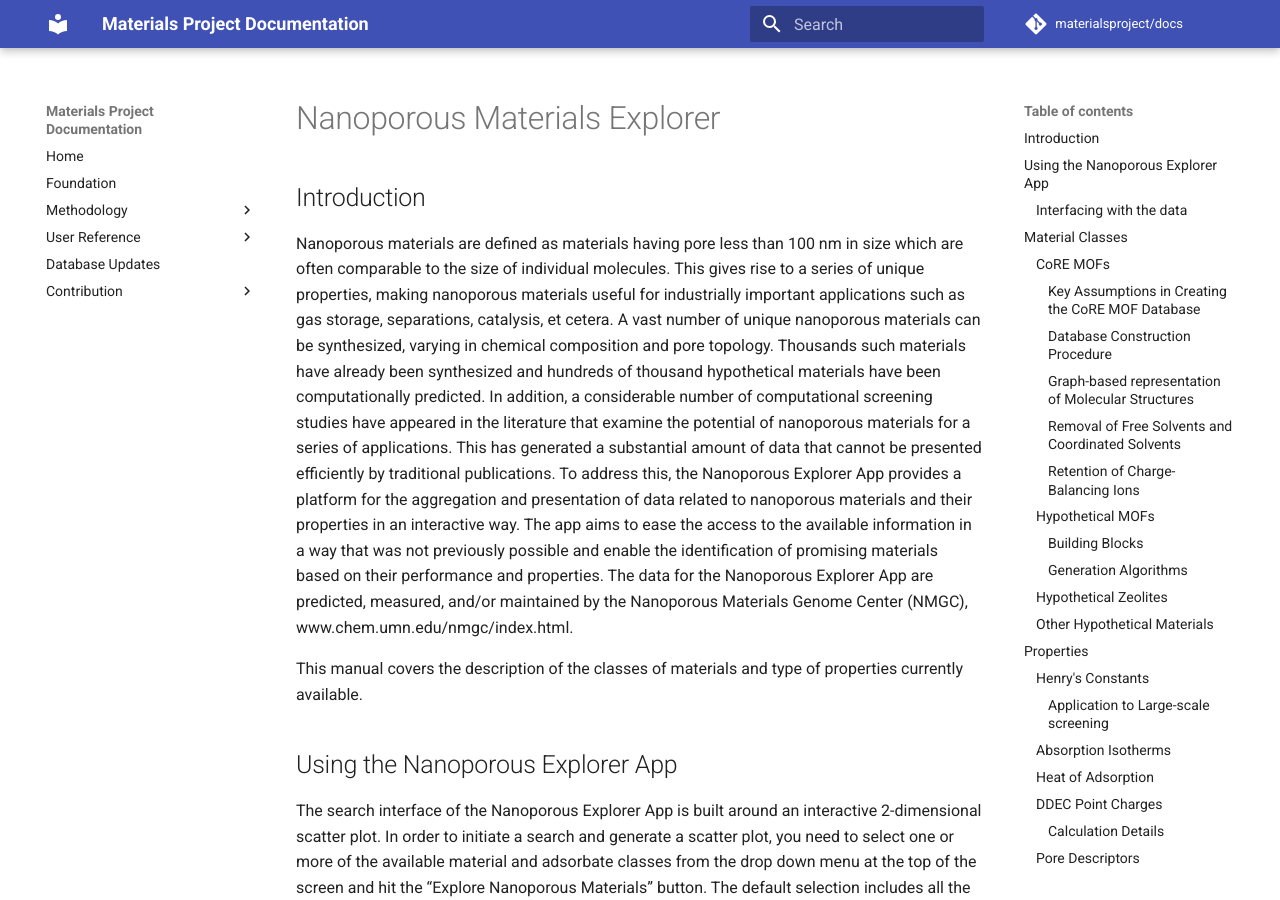
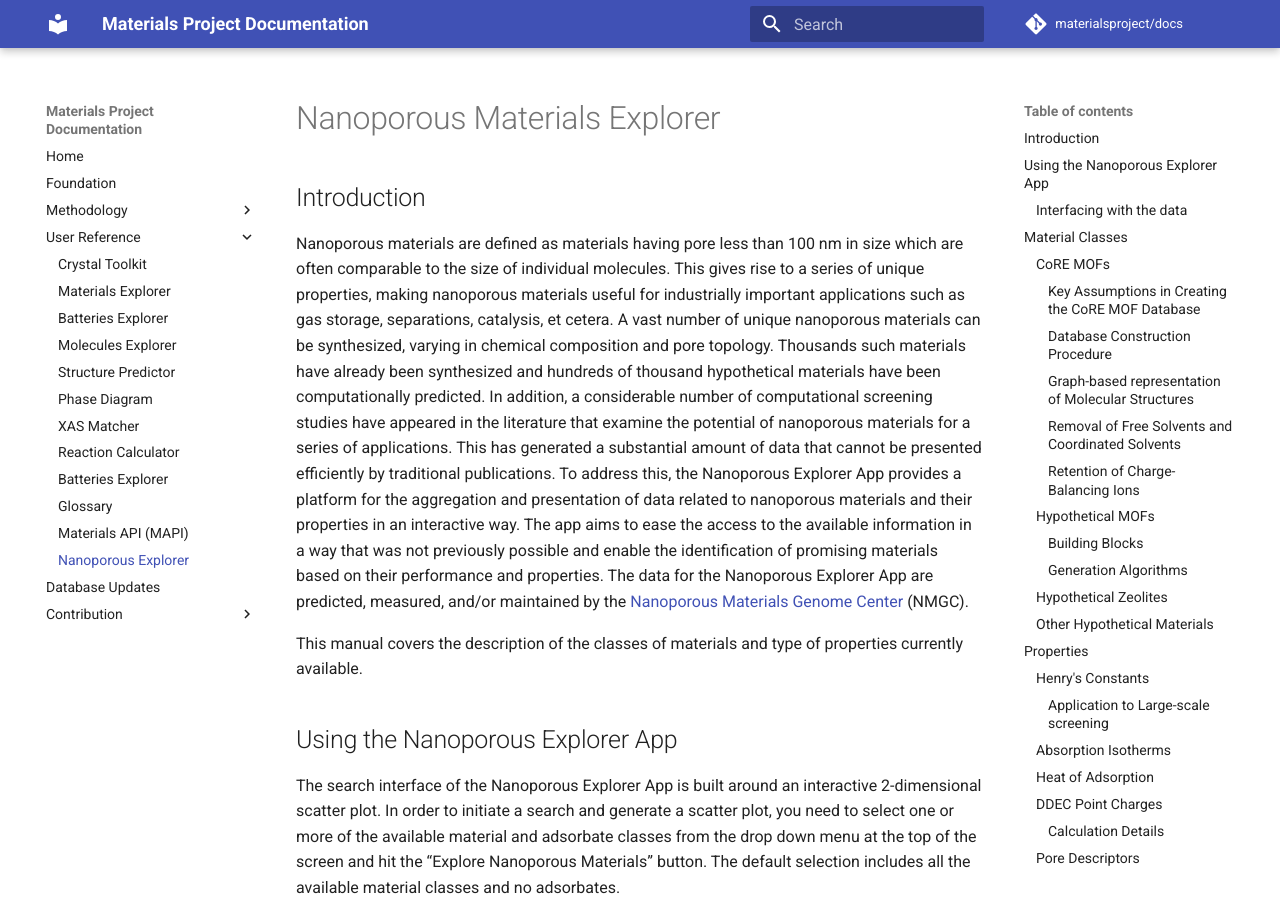
Before and after one commit to materialsproject/docs, an MkDocs documentation site: the page built from docs/user-guide/nanoporous-explorer.md, in a window 1280 px wide and 900 px high. Built offline with MkDocs 1.6.1 and Material for MkDocs 9.7.7, drawn with Linux system fonts in a browser that asks for light colours; formulas are drawn with MathJax 3; comment, search, counter and statistics services are not loaded.

Commit message:
fix NMGC link and nav

```diff
--- a/docs/user-guide/nanoporous-explorer.md
+++ b/docs/user-guide/nanoporous-explorer.md
@@ -1,7 +1,7 @@
 # Nanoporous Materials Explorer
 
 ## Introduction
-Nanoporous materials are defined as materials having pore less than 100 nm in size which are often comparable to the size of individual molecules. This gives rise to a series of unique properties, making nanoporous materials useful for industrially important applications such as gas storage, separations, catalysis, et cetera. A vast number of unique nanoporous materials can be synthesized, varying in chemical composition and pore topology. Thousands such materials have already been synthesized and hundreds of thousand hypothetical materials have been computationally predicted. In addition, a considerable number of computational screening studies have appeared in the literature that examine the potential of nanoporous materials for a series of applications. This has generated a substantial amount of data that cannot be presented efficiently by traditional publications. To address this, the Nanoporous Explorer App provides a platform for the aggregation and presentation of data related to nanoporous materials and their properties in an interactive way. The app aims to ease the access to the available information in a way that was not previously possible and enable the identification of promising materials based on their performance and properties. The data for the Nanoporous Explorer App are predicted, measured, and/or maintained by the Nanoporous Materials Genome Center (NMGC), www.chem.umn.edu/nmgc/index.html.
+Nanoporous materials are defined as materials having pore less than 100 nm in size which are often comparable to the size of individual molecules. This gives rise to a series of unique properties, making nanoporous materials useful for industrially important applications such as gas storage, separations, catalysis, et cetera. A vast number of unique nanoporous materials can be synthesized, varying in chemical composition and pore topology. Thousands such materials have already been synthesized and hundreds of thousand hypothetical materials have been computationally predicted. In addition, a considerable number of computational screening studies have appeared in the literature that examine the potential of nanoporous materials for a series of applications. This has generated a substantial amount of data that cannot be presented efficiently by traditional publications. To address this, the Nanoporous Explorer App provides a platform for the aggregation and presentation of data related to nanoporous materials and their properties in an interactive way. The app aims to ease the access to the available information in a way that was not previously possible and enable the identification of promising materials based on their performance and properties. The data for the Nanoporous Explorer App are predicted, measured, and/or maintained by the [Nanoporous Materials Genome Center](http://www1.chem.umn.edu/nmgc/) (NMGC).
 
 This manual covers the description of the classes of materials and type of properties currently available.
 
--- a/mkdocs.yml
+++ b/mkdocs.yml
@@ -30,6 +30,7 @@
         - 'Battery Explorer': 'user-guide/batteries-explorer.md'
         - 'Glossary': 'user-guide/glossary-of-terms.md'
         - 'Materials API (MAPI)': 'open-apis/the-materials-api.md'
+        - 'Nanoporous Explorer': 'user-guide/nanoporous-explorer.md'
     - Database Updates: 'database-updates.md'
     - Contribution:
         - 'Newsfeed': 'contrib/spec/newsfeed.md'
```
